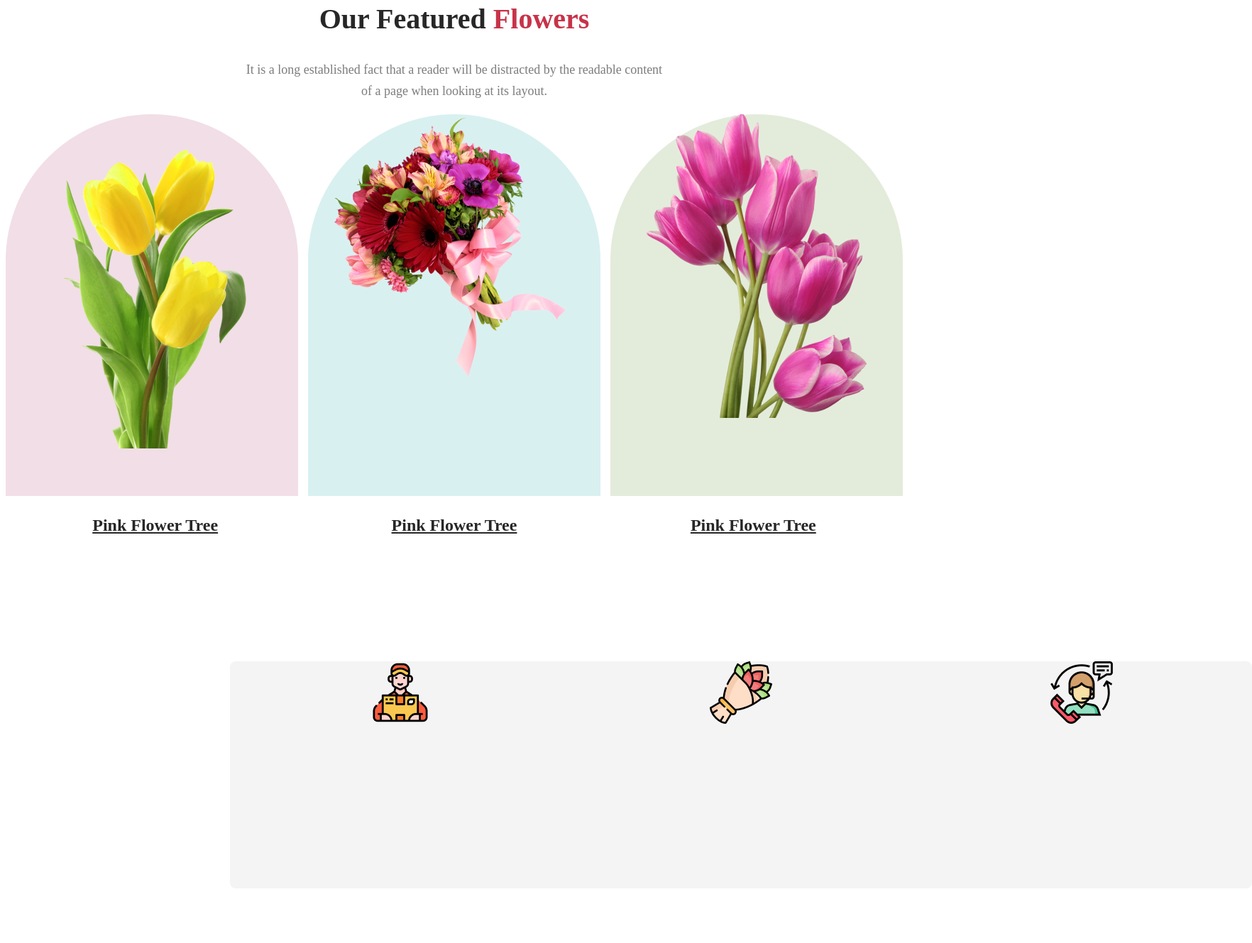
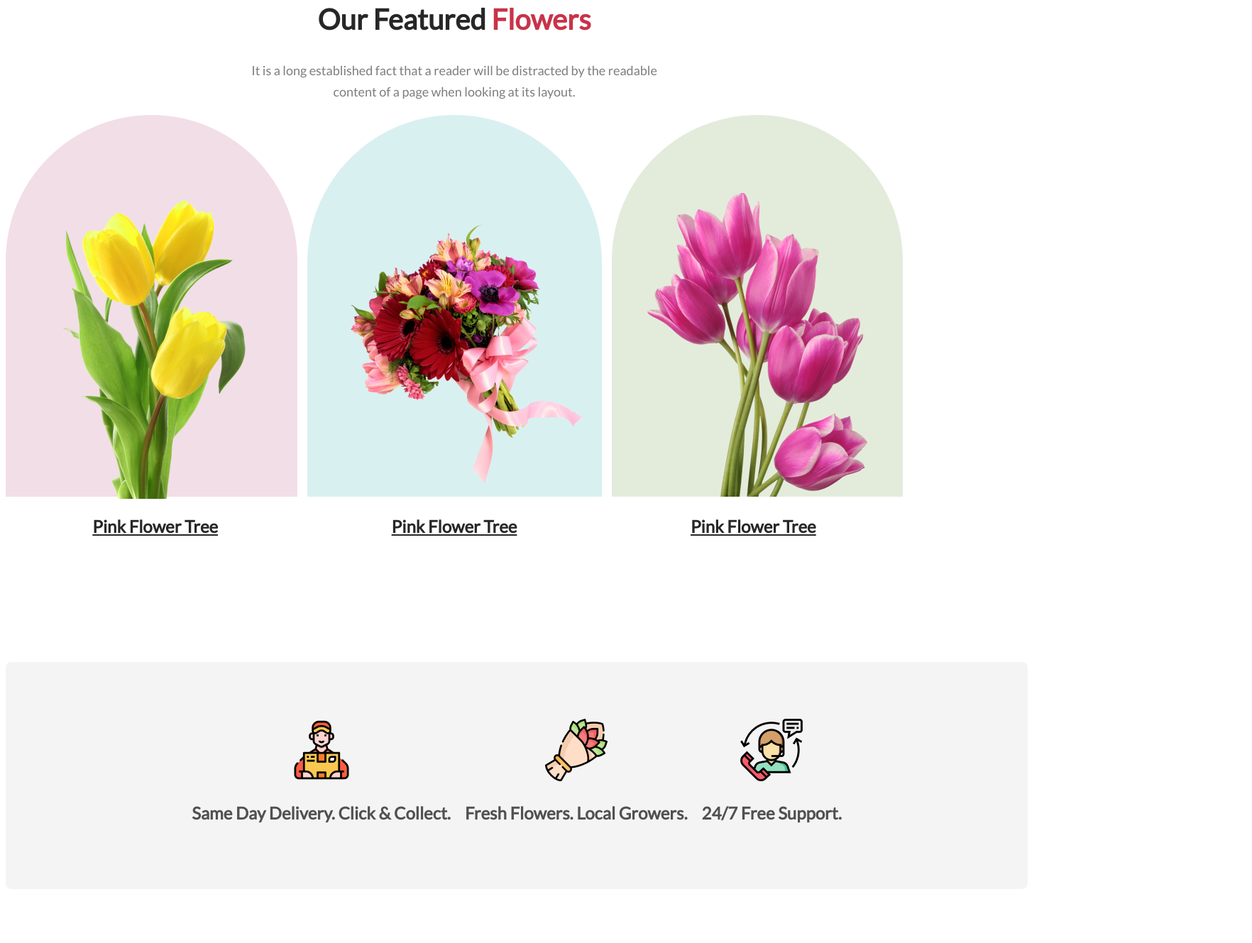
Before and after one commit to skashequr/flower-shop-assignment-main, a plain HTML site: page index.html in a window 1280 px wide. Shown: the part 1051-2380 px from the top of the page at 71% size, 1764 px wide, since content can reach past the window. Drawn offline with Linux system fonts and the light colour scheme.

Commit message:
Initial commit

```diff
--- a/Style/style.css
+++ b/Style/style.css
@@ -1,3 +1,6 @@
+body{
+    font-family: 'Lato', sans-serif;
+}
 .banner{
     display: flex;
     background: #e554731a;
@@ -101,15 +104,23 @@ text-decoration-line: underline;
     width: 1440px;
     height: 320px;
     border-radius: 8px;
-background: rgba(39, 39, 39, 0.05);
-display: flex;
-justify-content: space-around;
-margin-top: 150px;
+    background: rgba(39, 39, 39, 0.05);
+    display: flex;
+    justify-content: space-around;
+    margin-top: 150px;
+    align-item:center;
+    justify-content: center;
+    gap: 20px;
 }
-.man-icon1{
-margin-left: 25%;
+.man-cont{
+    color: rgba(39, 39, 39, 0.80);
+    text-align: center;
+    font-family: Lato;
+    font-size: 24px;
+    font-style: normal;
+    font-weight: 600;
+    line-height: 35px;
 }
-
 
 
 
@@ -159,7 +170,8 @@ font-style: normal;
 font-weight: 800;
 line-height: normal;
 }
-.instraone{
+.ins-img{
+border-radius: 20px;
 
 }
 
@@ -223,3 +235,13 @@ background: #111010;
     color: rgba(255, 255, 255, 0.40);
     text-align: center;
 }
+.primary-btn1{
+    display: inline-flex;
+    padding: 20px 43px;
+    align-items: flex-start;
+    gap: 10px;
+    border-radius: 8px;
+    background: #E55473;
+    color: azure;
+    border: 0px;
+}
--- a/index.html
+++ b/index.html
@@ -4,6 +4,9 @@
     <meta charset="UTF-8">
     <meta name="viewport" content="width=device-width, initial-scale=1.0">
     <title>My Flower Busness</title>
+    <link rel="preconnect" href="https://fonts.googleapis.com">
+    <link rel="preconnect" href="https://fonts.gstatic.com" crossorigin>
+    <link href="https://fonts.googleapis.com/css2?family=Lato&display=swap" rel="stylesheet">
     <link rel="stylesheet" href="Style/style.css">
 </head>
 <body>
@@ -26,13 +29,13 @@
         </div>
         <div class="gool-gool">
         <div class="gol-gol1">
-            <img src="Flower Asset/pngwing 7.png" alt="">
+            <img style="margin-top: 70px;" src="Flower Asset/pngwing 7.png" alt="">
         </div>
         <div class="gol-gol2">
-           <img src="Flower Asset/pngwing 5.png" alt="">
+           <img style="margin-top: 150px; margin-left:45px;" src="Flower Asset/pngwing 5.png" alt="">
         </div>
         <div class="gol-gol3">
-            <img src="Flower Asset/pngwing 6.png" alt="">
+            <img style="margin-top: 110px;" src="Flower Asset/pngwing 6.png" alt="">
         </div>
     </div>
     <div class="main-ggg">
@@ -42,20 +45,25 @@
     </div>
 
     <!--Man icon-->
-   <div class="man-icon1">
+   <center>
     <div class="man-icon">
-        <div  class="icon">
-            <img src="Flower Asset/Group 57.png" alt="">
+
+        <div>
+        <img style="margin-top: 80px;" src="Flower Asset/Group 57.png">
+        <h3 class="man-cont">Same Day Delivery. Click & Collect.</h3>
         </div>
         <div>
-            <img style="text-align: right;" src="Flower Asset/Group 58.png" alt="">
+            <img style="margin-top: 80px;" src="Flower Asset/Group 58.png" alt="">
+        <h3 class="man-cont">Fresh Flowers. Local Growers.</h3>
         </div>
         <div>
-            <img src="Flower Asset/Group 59.png" alt="">
+            <img style="margin-top: 80px;" src="Flower Asset/Group 59.png" alt="">
+            <h3 class="man-cont">24/7 Free Support.</h3>
         </div>
    </div>
+</center>
 
-    </div>
+
 
     <!--Off 20%-->
   <div class="off">
@@ -81,7 +89,7 @@
          <br> will be distracted by the readable content of a page when looking at its layout.</p>
         </div>
         <div style="display: flex; gap:20px;margin-left: 240px; justify-content: space-around; margin-right: 240px;">
-        <div>
+        <div >
             <img src="Flower Asset/Rectangle 4.png" alt="">
         </div>
         <div>
@@ -100,13 +108,13 @@
         <p class="bg-para">$30 coupon for first shopping</p>
         <div class="inp">
             <input type="email" id="fname" name="firstname" placeholder="Type Your Email........">
-            <button class="primary-btn">Subuscribe</button>
+            <button class="primary-btn1">Subuscribe</button>
         </div>
     </div>
 </center>
     <footer>
         <div class="footer">
-            <h1 class="f-f" style="margin-top: 30px;">FlowerShop</h1>
+            <h1 class="f-f" style="margin-top: 30px;"> <span style="color: #c83349;">Flower</span>Shop</h1>
             <p class="foot-text">It is a long established fact that a reader will be distracted by the <br> readable content of a page when looking at its layout.</p>
             <p class="copy-right">@2020-2023, FlowerShop.com. All rights reserved. </p>
         </div>
```
